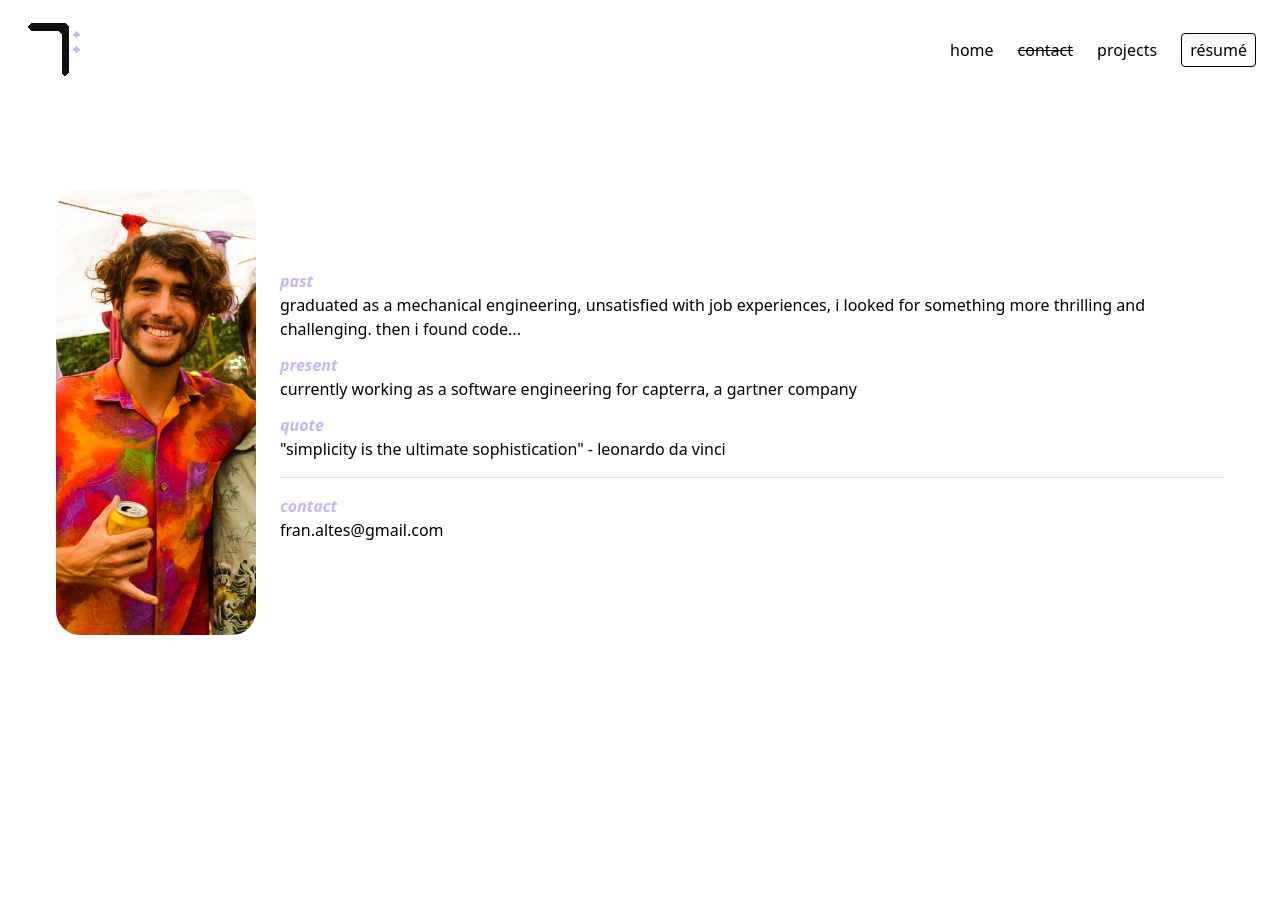
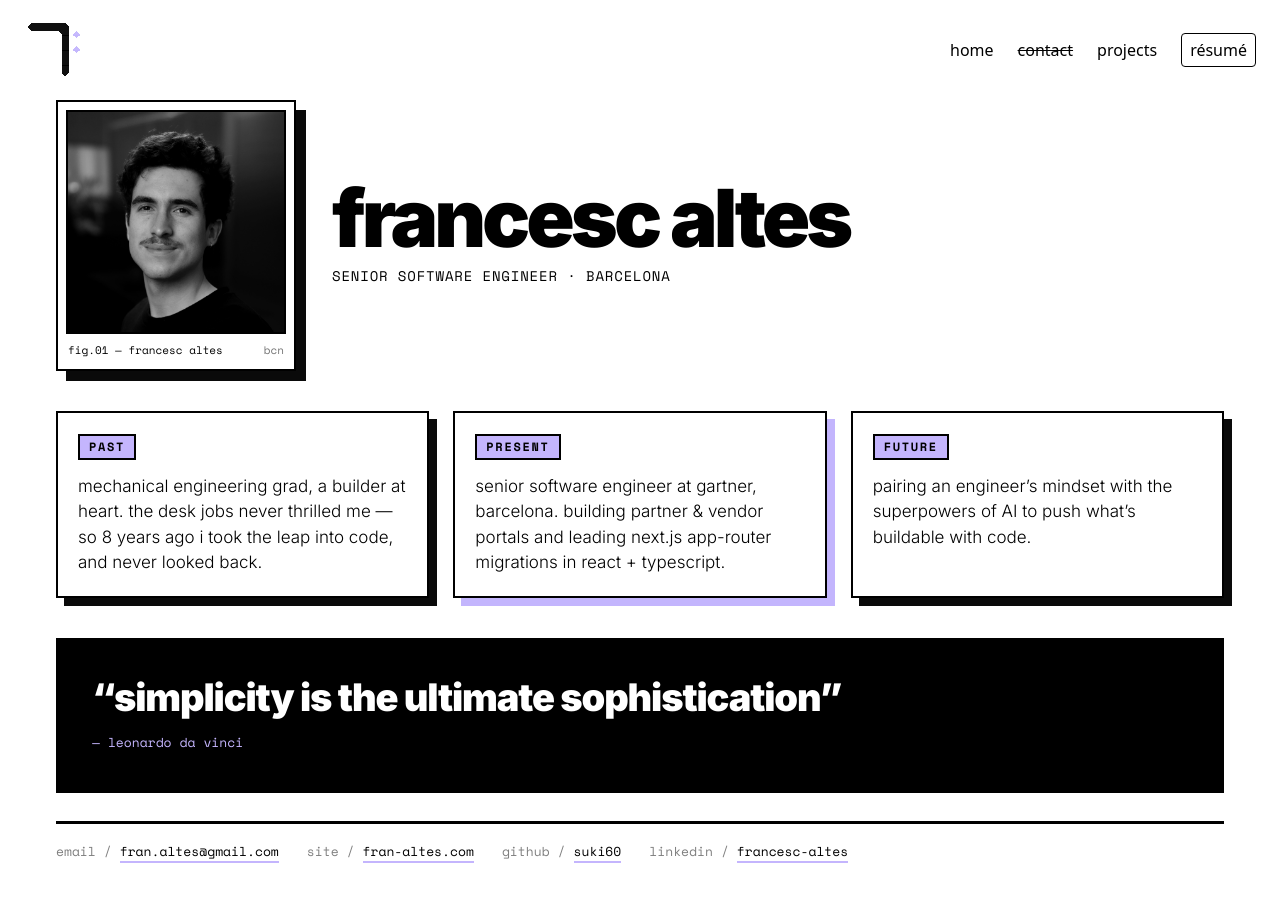
Before and after one commit to suki60/portfolio, a Next.js app: page /contact in a window 1280 px wide. Shown: the top 902 px of the page. Before the commit the page ends 800 px from the top, so only its background shows below. Built offline with nearby package versions, Linux system fonts and the light colour scheme.

Commit message:
upd: contact page with brutalism design

```diff
--- a/src/pages/contact.js
+++ b/src/pages/contact.js
@@ -1,36 +1,159 @@
 import React from 'react'
 
+import { Inter, Space_Mono } from 'next/font/google'
+import Head from 'next/head'
 import Image from 'next/image'
 
+const inter = Inter({
+  subsets: ['latin'],
+  weight: ['300', '700', '800', '900'],
+  variable: '--font-inter',
+})
+
+const mono = Space_Mono({
+  subsets: ['latin'],
+  weight: ['400', '700'],
+  variable: '--font-mono',
+})
+
+const NARRATIVE = {
+  past: 'mechanical engineering grad, a builder at heart. the desk jobs never thrilled me — so 8 years ago i took the leap into code, and never looked back.',
+  present:
+    'senior software engineer at gartner, barcelona. building partner & vendor portals and leading next.js app-router migrations in react + typescript.',
+  future: 'pairing an engineer\u2019s mindset with the superpowers of AI to push what\u2019s buildable with code.',
+}
+
+const LINKS = [
+  { k: 'email', v: 'fran.altes@gmail.com', href: 'mailto:fran.altes@gmail.com' },
+  { k: 'site', v: 'fran-altes.com', href: 'https://fran-altes.com' },
+  { k: 'github', v: 'suki60', href: 'https://github.com/suki60' },
+  { k: 'linkedin', v: 'francesc-altes', href: 'https://linkedin.com/in/francesc-altes' },
+]
+
+const Label = ({ children }) => (
+  <span
+    className='inline-block border-2 border-black bg-violet-300 px-[9px] py-0.5 uppercase'
+    style={{ fontFamily: 'var(--font-mono)', fontWeight: 700, fontSize: 12, letterSpacing: '0.14em' }}
+  >
+    {children}
+  </span>
+)
+
+const Card = ({ label, children, accent }) => (
+  <div
+    className={`border-2 border-black bg-white p-5 ${
+      accent ? 'shadow-[8px_8px_0_#c3b5fd]' : 'shadow-[8px_8px_0_#0a0a0a]'
+    }`}
+  >
+    <Label>{label}</Label>
+    <p
+      className='mt-3.5 mb-0'
+      style={{ fontFamily: 'var(--font-inter)', fontWeight: 300, fontSize: 17, lineHeight: 1.5 }}
+    >
+      {children}
+    </p>
+  </div>
+)
+
 const Contact = () => (
-  <div className='container -mt-[var(--navbar-height)] flex items-center justify-center sm:h-screen'>
-    <div className='mt-6 flex flex-col sm:flex-row'>
-      <Image alt='fa picture' className='hidden rounded-3xl sm:block' src='/me-lg.jpeg' width={200} height={2000} />
+  <>
+    <Head>
+      <title>contact</title>
+      <meta name='description' content='francesc altes — senior software engineer' />
+    </Head>
+
+    <div className={`${inter.variable} ${mono.variable} container pb-14`}>
+      {/* header */}
+      <div className='grid grid-cols-1 items-center gap-9 sm:grid-cols-[240px_1fr]'>
+        <div className='max-w-[240px] border-2 border-black bg-white p-2 shadow-[10px_10px_0_#0a0a0a]'>
+          <div className='relative w-full border-2 border-black pb-[100%]'>
             <Image
-        alt='fa picture'
-        className='mx-auto mb-6 rounded-xl sm:hidden'
-        src='/me-sm.jpeg'
-        width={100}
-        height={100}
+              alt='francesc altes'
+              src='/fa-square.jpg'
+              fill
+              sizes='240px'
+              className='object-cover'
+              style={{ filter: 'grayscale(1) contrast(1.05)' }}
             />
-      <div className='flex flex-col justify-center sm:ml-6'>
-        <h3 className='font-bold italic text-violet-300'>past</h3>
-        <div className='pb-3'>
-          graduated as a mechanical engineering, unsatisfied with job experiences, i looked for something more thrilling
-          and challenging. then i found code...
           </div>
-        <h3 className='font-bold italic text-violet-300'>present</h3>
-        <div className='pb-3'>currently working as a software engineering for capterra, a gartner company</div>
-        <h3 className='font-bold italic text-violet-300'>quote</h3>
+          <div
+            className='flex justify-between px-0.5 pb-0.5 pt-2'
+            style={{ fontFamily: 'var(--font-mono)', fontSize: 11 }}
+          >
+            <span>fig.01 — francesc altes</span>
+            <span className='opacity-[0.55]'>bcn</span>
+          </div>
+        </div>
         <div>
-          <span className='font-light'>&quot;simplicity is the ultimate sophistication&quot;</span> - leonardo da vinci
-        </div>
-        <hr className='my-4' />
-        <h3 className='font-bold italic text-violet-300'>contact</h3>
-        <div className='pb-3'>fran.altes@gmail.com</div>
+          <h1
+            className='m-0 lowercase'
+            style={{
+              fontFamily: 'var(--font-inter)',
+              fontWeight: 900,
+              fontSize: 'clamp(48px,7vw,80px)',
+              lineHeight: 0.86,
+              letterSpacing: '-0.05em',
+            }}
+          >
+            francesc altes
+          </h1>
+          <div
+            className='mt-3 uppercase'
+            style={{ fontFamily: 'var(--font-mono)', fontSize: 14, letterSpacing: '0.06em' }}
+          >
+            senior software engineer · barcelona
           </div>
         </div>
       </div>
+
+      {/* cards */}
+      <div className='mt-10 grid grid-cols-1 gap-6 sm:grid-cols-3'>
+        <Card label='past'>{NARRATIVE.past}</Card>
+        <Card label='present' accent>
+          {NARRATIVE.present}
+        </Card>
+        <Card label='future'>{NARRATIVE.future}</Card>
+      </div>
+
+      {/* quote */}
+      <div className='mt-10 flex flex-col gap-4 bg-black px-9 py-10 text-white'>
+        <p
+          className='m-0'
+          style={{
+            fontFamily: 'var(--font-inter)',
+            fontWeight: 900,
+            fontSize: 'clamp(26px,3.6vw,38px)',
+            lineHeight: 1.05,
+            letterSpacing: '-0.03em',
+          }}
+        >
+          &ldquo;simplicity is the ultimate sophistication&rdquo;
+        </p>
+        <span className='text-violet-300' style={{ fontFamily: 'var(--font-mono)', fontSize: 13 }}>
+          — leonardo da vinci
+        </span>
+      </div>
+
+      {/* links */}
+      <div
+        className='mt-7 flex flex-wrap gap-7 border-t-[3px] border-black pt-[18px]'
+        style={{ fontFamily: 'var(--font-mono)', fontSize: 13 }}
+      >
+        {LINKS.map(l => (
+          <a
+            key={l.k}
+            href={l.href}
+            target={l.href.startsWith('mailto') ? undefined : '_blank'}
+            rel='noreferrer'
+            className='text-black no-underline'
+          >
+            <span className='opacity-50'>{l.k} /</span>{' '}
+            <span className='border-b-2 border-violet-300 hover:bg-violet-300'>{l.v}</span>
+          </a>
+        ))}
+      </div>
+    </div>
+  </>
 )
 
 export default Contact
```
Also changed, not shown: public/fa-portrait.jpg (added), public/fa-square.jpg (added). Lines whose indentation alone changed are shown as unchanged.
